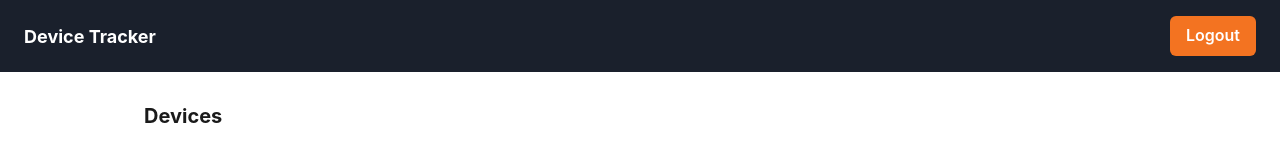
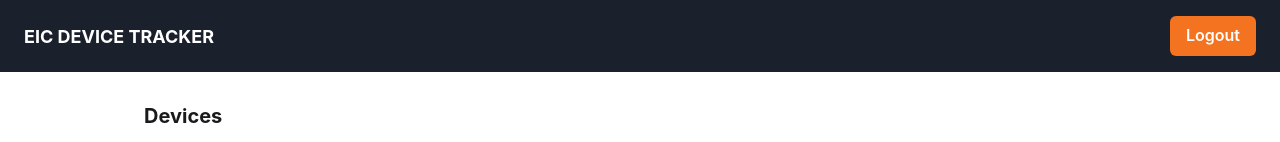
Before and after one commit to soku11/EIC-DEVICE-TRACKER, a Next.js app: page /devices in a window 1280 px wide. Shown: the top 142 px of the page. Built offline with nearby package versions, Linux system fonts and the light colour scheme; no server answers; the database is empty.

Commit message:
Navbar name change

```diff
--- a/components/Navbar.js
+++ b/components/Navbar.js
@@ -20,7 +20,7 @@ export default function Navbar() {
     <Box bg="gray.800" color="white" px={6} py={4}>
       <Flex align="center" justify="space-between">
         <Text fontSize="lg" fontWeight="bold">
-          Device Tracker
+          EIC DEVICE TRACKER
         </Text>
 
         <Flex align="center" gap={4}>
```
